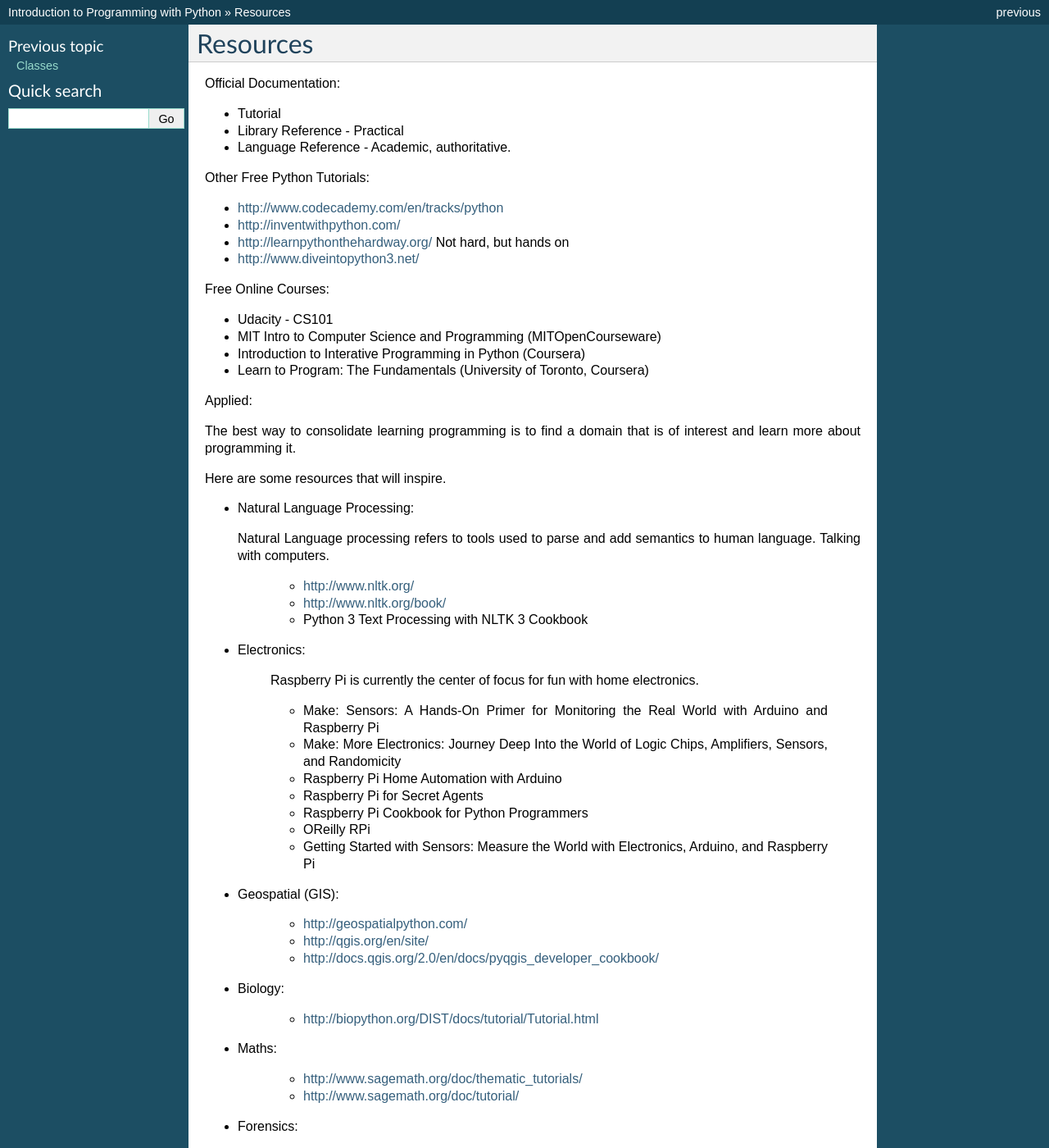
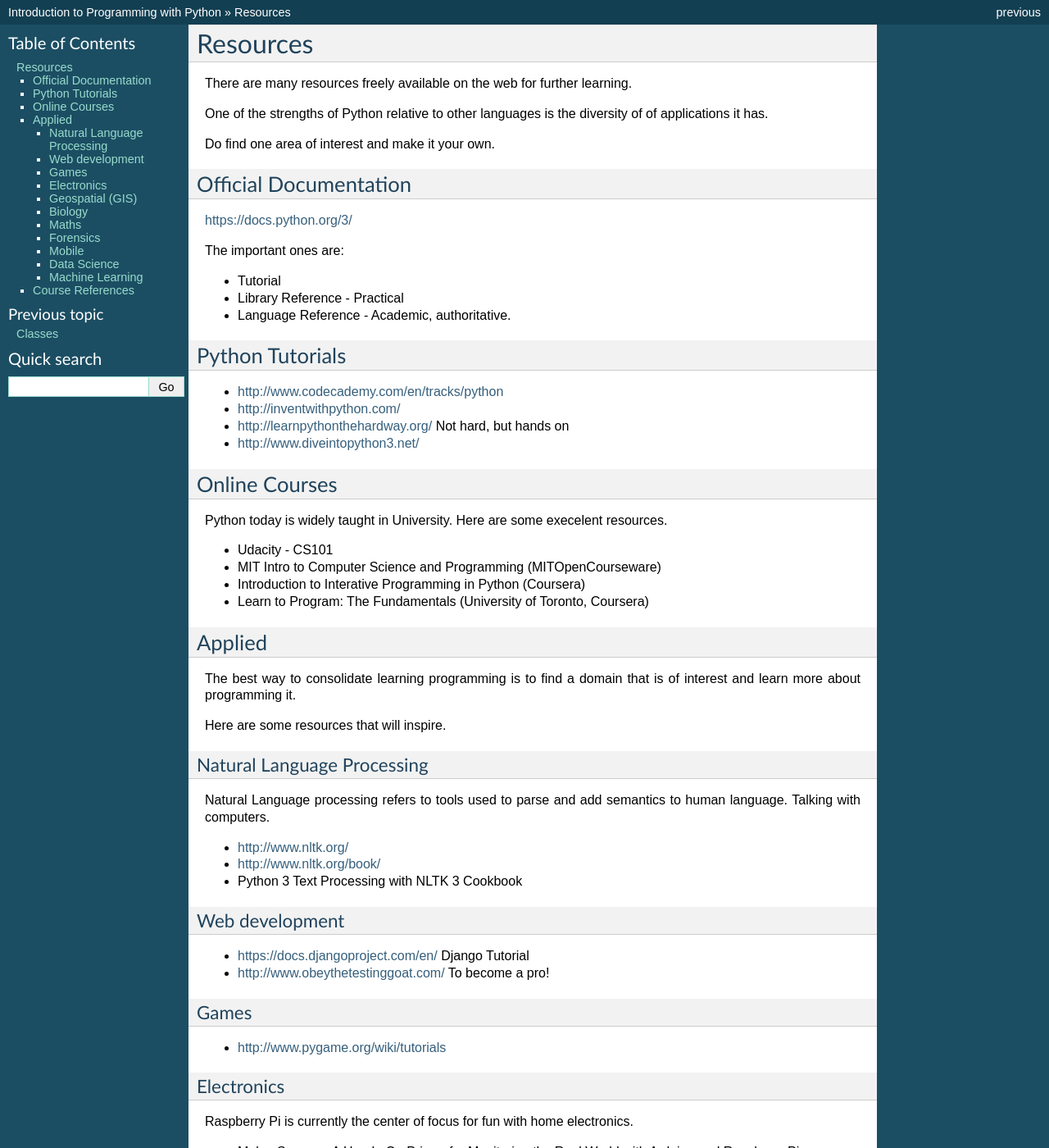
Before and after one commit to gu-lseg/intro-to-programming, a Sphinx documentation site: the page built from source/resources.rst, in a window 1280 px wide and 1400 px high. Shown: the whole window at 82% size. Built offline with Sphinx 7.4.7, drawn with Linux system fonts in a browser that asks for light colours; some of the changed lines change nothing that is shown; some of the changed text lies outside the part shown.

Commit message:
rearrange resources order

```diff
--- a/source/resources.rst
+++ b/source/resources.rst
@@ -1,20 +1,36 @@
 Resources
 *********
 
-Official Documentation:
+There are many resources freely available on the web for further learning.
+
+One of the strengths of Python relative to other languages is the diversity of
+of applications it has.
+
+Do find one area of interest and make it your own.
+
+Official Documentation
+======================
+
+https://docs.python.org/3/
+
+The important ones are:
 
 * Tutorial
 * Library Reference - Practical
 * Language Reference - Academic, authoritative.
 
-Other Free Python Tutorials:
+Python Tutorials
+================
 
 * http://www.codecademy.com/en/tracks/python
 * http://inventwithpython.com/
 * http://learnpythonthehardway.org/ Not hard, but hands on
 * http://www.diveintopython3.net/
 
-Free Online Courses:
+Online Courses
+==============
+
+Python today is widely taught in University. Here are some execelent resources.
 
 * Udacity - CS101
 * MIT Intro to Computer Science and Programming (MITOpenCourseware)
@@ -22,7 +38,8 @@ Free Online Courses:
 * Learn to Program: The Fundamentals (University of Toronto, Coursera)
 
 
-Applied:
+Applied
+=======
 
 The best way to consolidate learning programming is to find a domain that is of
 interest and learn more about programming it.
@@ -30,79 +47,91 @@ interest and learn more about programming it.
 Here are some resources that will inspire.
 
 
-* Natural Language Processing:
+Natural Language Processing
+---------------------------
 
-  Natural Language processing refers to tools used to parse and add semantics
-  to human language. Talking with computers.
+Natural Language processing refers to tools used to parse and add semantics
+to human language. Talking with computers.
 
-    * http://www.nltk.org/
-    * http://www.nltk.org/book/
-    * Python 3 Text Processing with NLTK 3 Cookbook
+* http://www.nltk.org/
+* http://www.nltk.org/book/
+* Python 3 Text Processing with NLTK 3 Cookbook
 
-* Electronics:
+Web development
+---------------
 
-    Raspberry Pi is currently the center of focus for fun with home electronics.
+* https://docs.djangoproject.com/en/ Django Tutorial
+* http://www.obeythetestinggoat.com/ To become a pro!
 
-    * Make: Sensors: A Hands-On Primer for Monitoring the Real World with Arduino and Raspberry Pi
-    * Make: More Electronics: Journey Deep Into the World of Logic Chips, Amplifiers, Sensors, and Randomicity
-    * Raspberry Pi Home Automation with Arduino
-    * Raspberry Pi for Secret Agents
-    * Raspberry Pi Cookbook for Python Programmers
-    * OReilly RPi
-    * Getting Started with Sensors: Measure the World with Electronics, Arduino, and Raspberry Pi
+Games
+-----
 
-* Geospatial (GIS):
+* http://www.pygame.org/wiki/tutorials
 
-    * http://geospatialpython.com/
-    * http://qgis.org/en/site/
-    * http://docs.qgis.org/2.0/en/docs/pyqgis_developer_cookbook/
+Electronics
+-----------
 
-* Biology:
+Raspberry Pi is currently the center of focus for fun with home electronics.
 
-    * http://biopython.org/DIST/docs/tutorial/Tutorial.html
+* Make: Sensors: A Hands-On Primer for Monitoring the Real World with Arduino and Raspberry Pi
+* Make: More Electronics: Journey Deep Into the World of Logic Chips, Amplifiers, Sensors, and Randomicity
+* Raspberry Pi Home Automation with Arduino
+* Raspberry Pi for Secret Agents
+* Raspberry Pi Cookbook for Python Programmers
+* OReilly RPi
+* Getting Started with Sensors: Measure the World with Electronics, Arduino, and Raspberry Pi
 
-* Maths:
+Geospatial (GIS)
+----------------
 
-    * http://www.sagemath.org/doc/thematic_tutorials/
-    * http://www.sagemath.org/doc/tutorial/
+* http://geospatialpython.com/
+* http://qgis.org/en/site/
+* http://docs.qgis.org/2.0/en/docs/pyqgis_developer_cookbook/
 
-* Forensics:
+Biology
+-------
 
-    * Violent Python
-    * Grey Hat Python
+* http://biopython.org/DIST/docs/tutorial/Tutorial.html
 
-* Mobile:
+Maths
+-----
 
-    * Creating Apps in Kivy
-    * http://kivy.org/docs/tutorials/pong.html
+* http://www.sagemath.org/doc/thematic_tutorials/
+* http://www.sagemath.org/doc/tutorial/
 
-* Data Science:
+Forensics
+---------
 
-    * Python for Data Analysis: Data Wrangling with Pandas, NumPy, and IPython
-      (book)
-    * http://pandas.pydata.org/pandas-docs/dev/tutorials.html
+* Violent Python (book)
+* Grey Hat Python (book)
 
-* Machine Learning:
+Mobile
+------
 
-    * Scikit-Learn: Machine Learning in Python
-    * http://scikit-learn.org/stable/tutorial/index.html
-    * Practical Data Science Cookbook (book)
-    * Building Probabilistic Models with Python (Book)
+* http://kivy.org/docs/tutorials/pong.html
 
-* Web development:
+Data Science
+------------
 
-    * https://docs.djangoproject.com/en/ Django Tutorial
-    * http://www.obeythetestinggoat.com/ To become a pro!
+* Python for Data Analysis: Data Wrangling with Pandas, NumPy, and IPython
+  (book)
+* http://pandas.pydata.org/pandas-docs/dev/tutorials.html
 
-* Games:
+Machine Learning
+----------------
 
-    * http://www.pygame.org/wiki/tutorials
+* Scikit-Learn: Machine Learning in Python
+* http://scikit-learn.org/stable/tutorial/index.html
+* Practical Data Science Cookbook (book)
+* Building Probabilistic Models with Python (Book)
 
 
-Course References:
+Course References
+=================
 
 Some materials that inspred this course.
 
 * http://opentechschool.github.io/python-beginners/en/index.html
-* How To Design Programs
+* How to Design Programs http://htdp.org/
 * Structure and Interpretation of Computer Programs
+    https://mitpress.mit.edu/sicp/full-text/book/book.html
```
